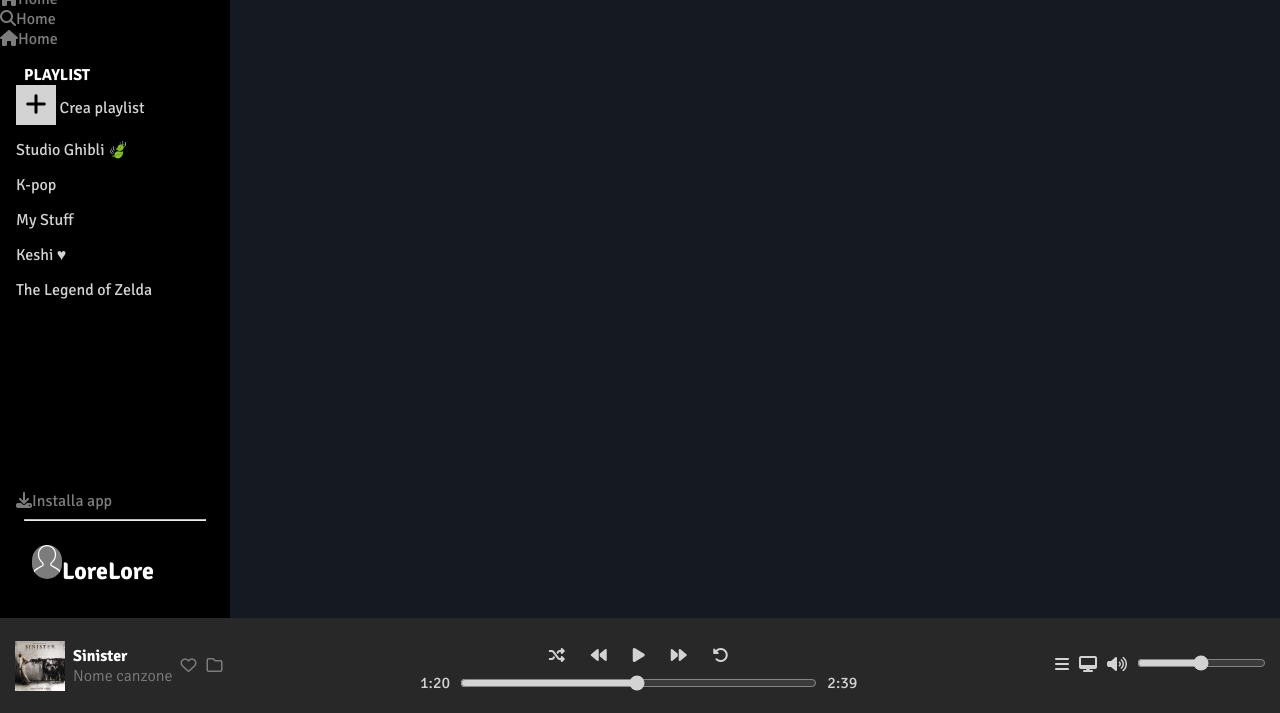
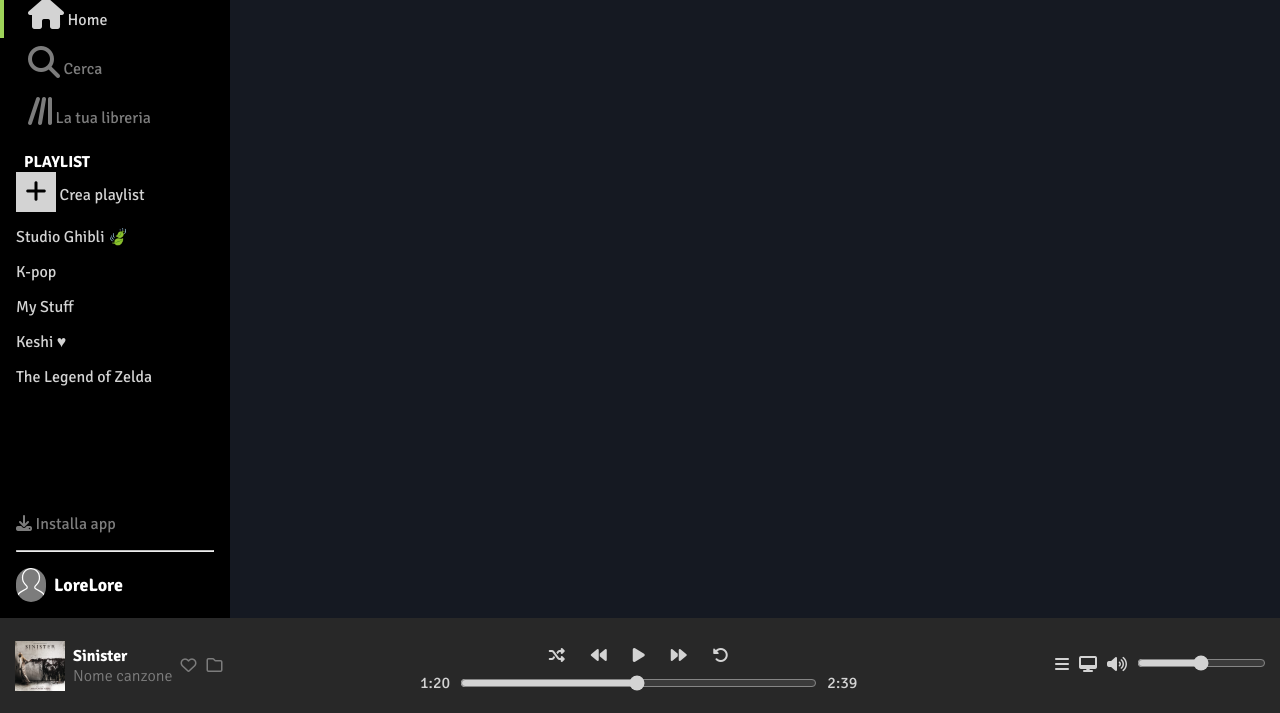
Before and after one commit to LorenzoScalvini/html-css-spotifyweb, a plain HTML site: page index.html in a window 1280 px wide. Shown: the part 87-800 px from the top of the page. Drawn offline with Linux system fonts and the light colour scheme.

Commit message:
ADD: navbar completa

```diff
--- a/css/app.css
+++ b/css/app.css
@@ -32,8 +32,10 @@ li {
   }
 
 hr.solid {
+    width: 100%;
     border-top: 1px solid #bbb;
-    margin: 0.5rem;
+    margin-top: 1rem;
+    margin-bottom: 1rem;
 }
 
 
@@ -175,6 +177,23 @@ hr.solid {
     color: #7c7c7c;
 }
 
+.menu-box {
+    display: flex;
+    padding: 0.5rem;
+    border-left: 4px solid transparent;
+
+}
+
+.menu-selected {
+    border-left: 4px solid #9ed359;
+    color: #d3d3d3;
+}
+
+.icon-size {
+    font-size: 32px;
+    padding-left: 1rem;
+}
+
 .playlist {
     color: #d3d3d3;
     margin: 1rem;
@@ -201,18 +220,19 @@ hr.solid {
 }
 
 .account-name {
-    display: inline-block;
+    display: flex;
     font-weight: 800;
     color: #ffffff;
-    text-align: center;
-    margin: 1rem;
-    font-size: 24px;
+    align-items: center;
+    font-size: 18px;
+    gap: 0.5rem;
 }
 
 .account-icon {
     width: 30px;
     background-color: #7c7c7c;
     border-radius: 999px;
+    text-align: center;
 }
 
 /* SPOTIFY MAIN CONTENT */
--- a/index.html
+++ b/index.html
@@ -16,9 +16,9 @@
                             <img class="logo" src="./img/logo.svg" alt="">
                         </div>
                         <div class="menu">
-                            <p><i class="fa-solid fa-house"></i>Home</p>
-                            <p><i class="fa-solid fa-magnifying-glass"></i>Home</p>
-                            <p><i class="fa-solid fa-house"></i>Home</p>
+                            <div class="menu-box menu-selected"><p><i class="fa-solid fa-house icon-size"></i> Home</p></div>
+                            <div class="menu-box"><p><i class="fa-solid fa-magnifying-glass icon-size"></i> Cerca</p></div>
+                            <div class="menu-box"><p><i class="fa-solid fa-lines-leaning icon-size"></i> La tua libreria</p></div>
                         </div>
                         <div class="playlist">
                             <span  class="playlist-title">Playlist</span>
@@ -35,17 +35,13 @@
                             </div>
                         </div>
                         <div class="install">
-                            <p><i class="fa-solid fa-download"></i>Installa app</p>
+                            <p class="download"><i class="fa-solid fa-download"></i> Installa app</p>
                             <hr class="solid">
                             <div class="account-icon">
                         </div>
                         <div class="account-name"><img class="account-icon" src="./img/profile.svg" alt="">LoreLore</div>
                         </div>
                 </div>
-
-
-
-
 
                 <div class="music">
                     <div class="premium"></div>
```
